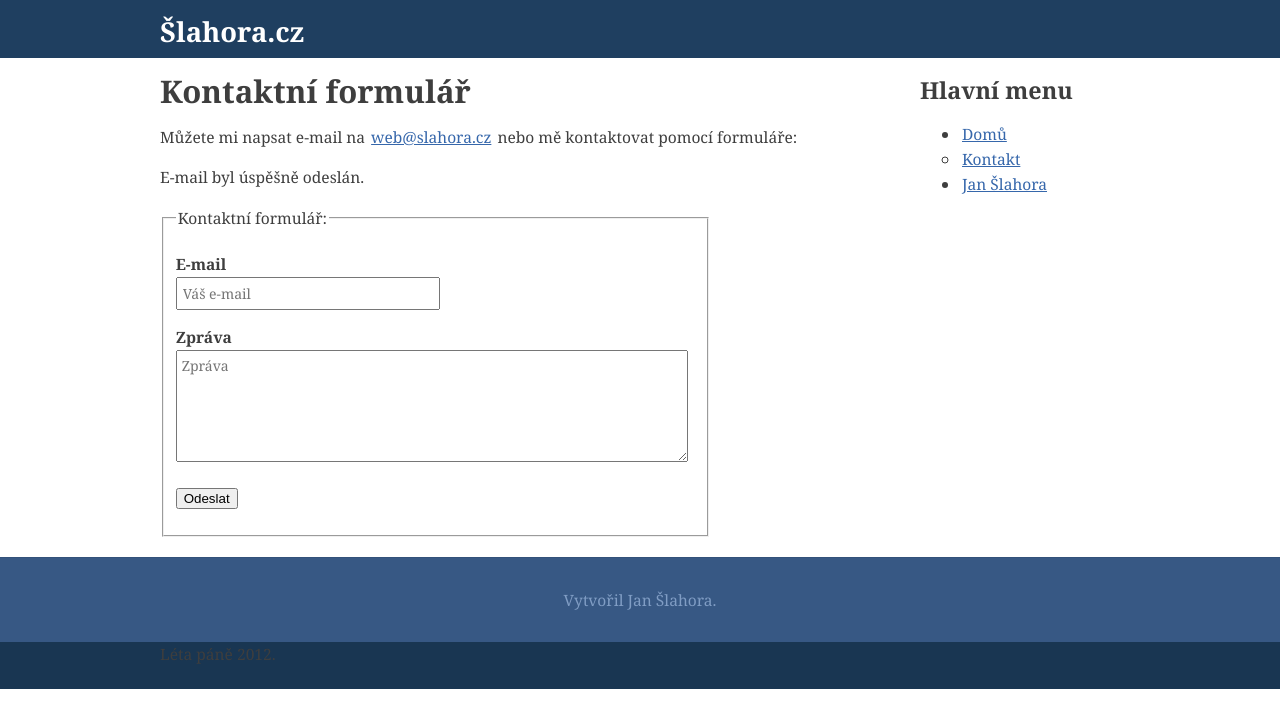
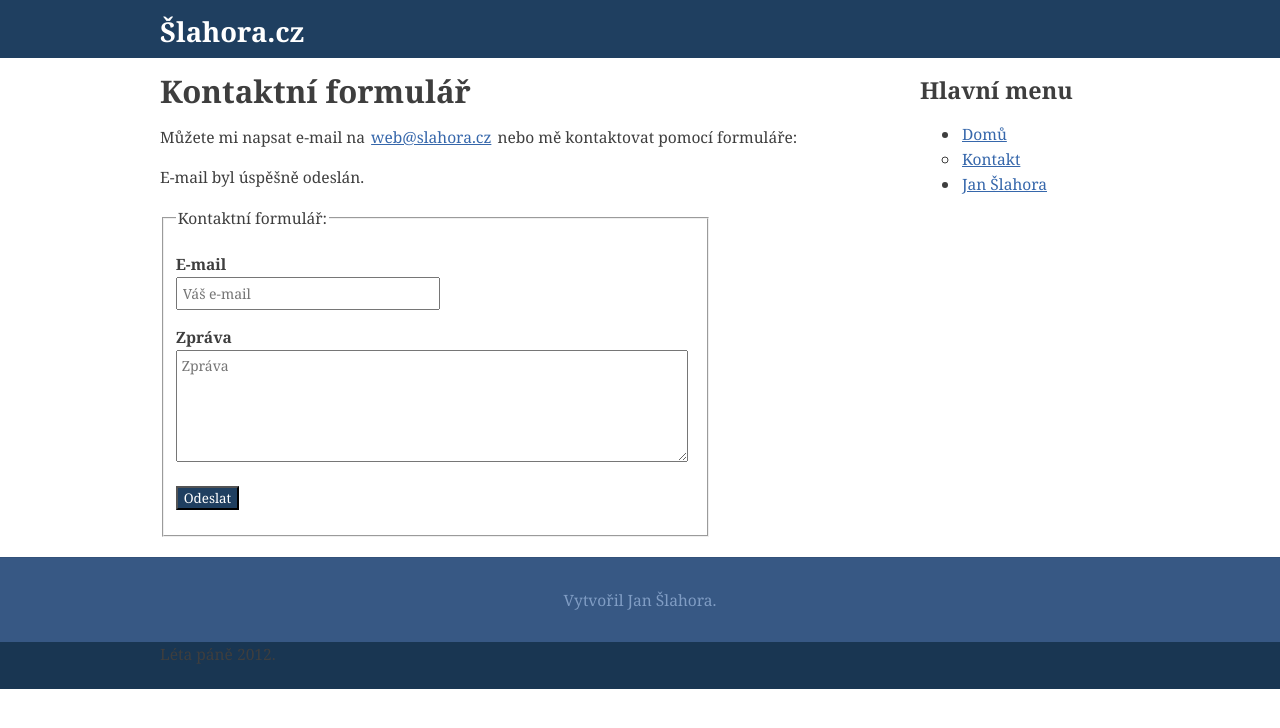
Before and after one commit to slaha/slaha.github.io, a Jekyll site: the page built from kontakt.md, in a window 1280 px wide. Shown: the top 728 px of the page. Built offline with Jekyll 4.4.1, drawn with Linux system fonts in a browser that asks for light colours.

Commit message:
Update styl.css

```diff
--- a/assets/styl.css
+++ b/assets/styl.css
@@ -125,3 +125,9 @@ fieldset {
 label {
     font-weight: bold;
 }
+
+button {
+    color: #FFFFFF;
+    font-family: Georgia, "Times New Roman", "Bitstream Vera Serif", serif;
+    background-color: #1f3f60;
+}
```
